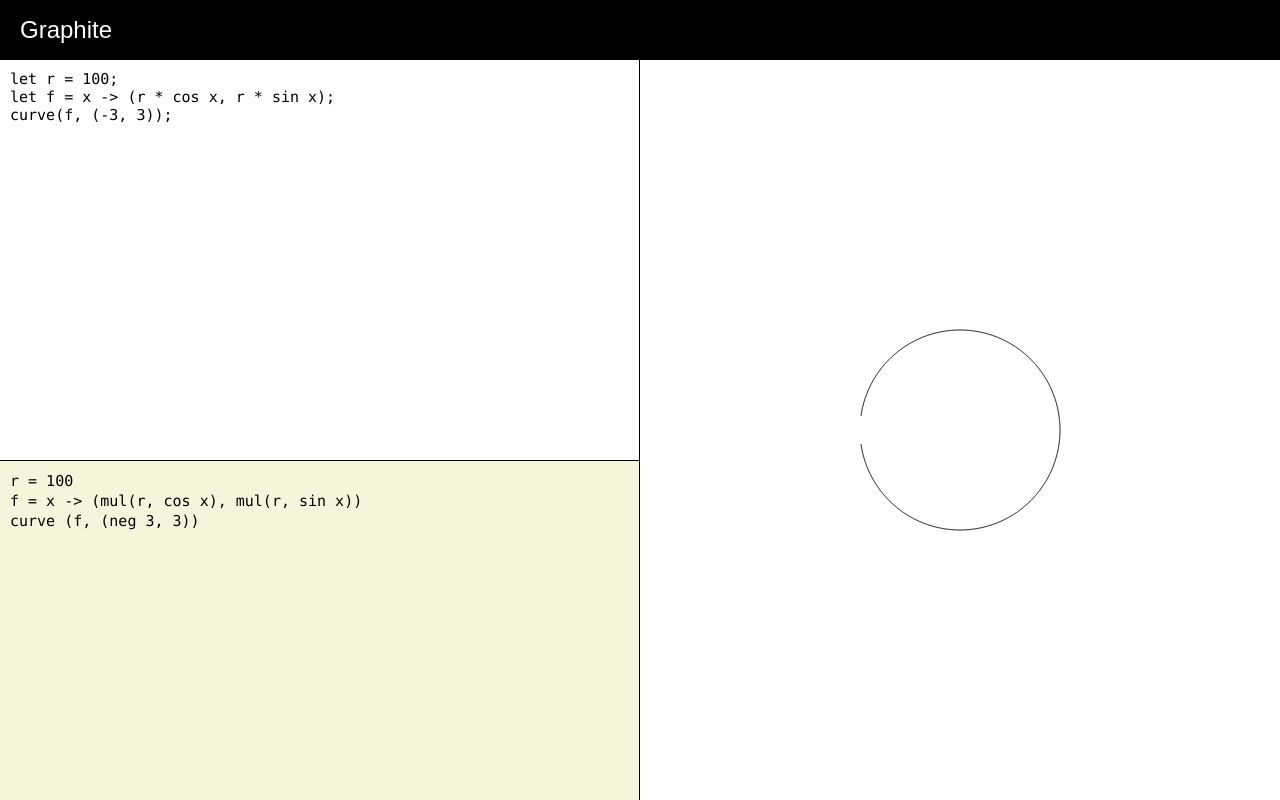
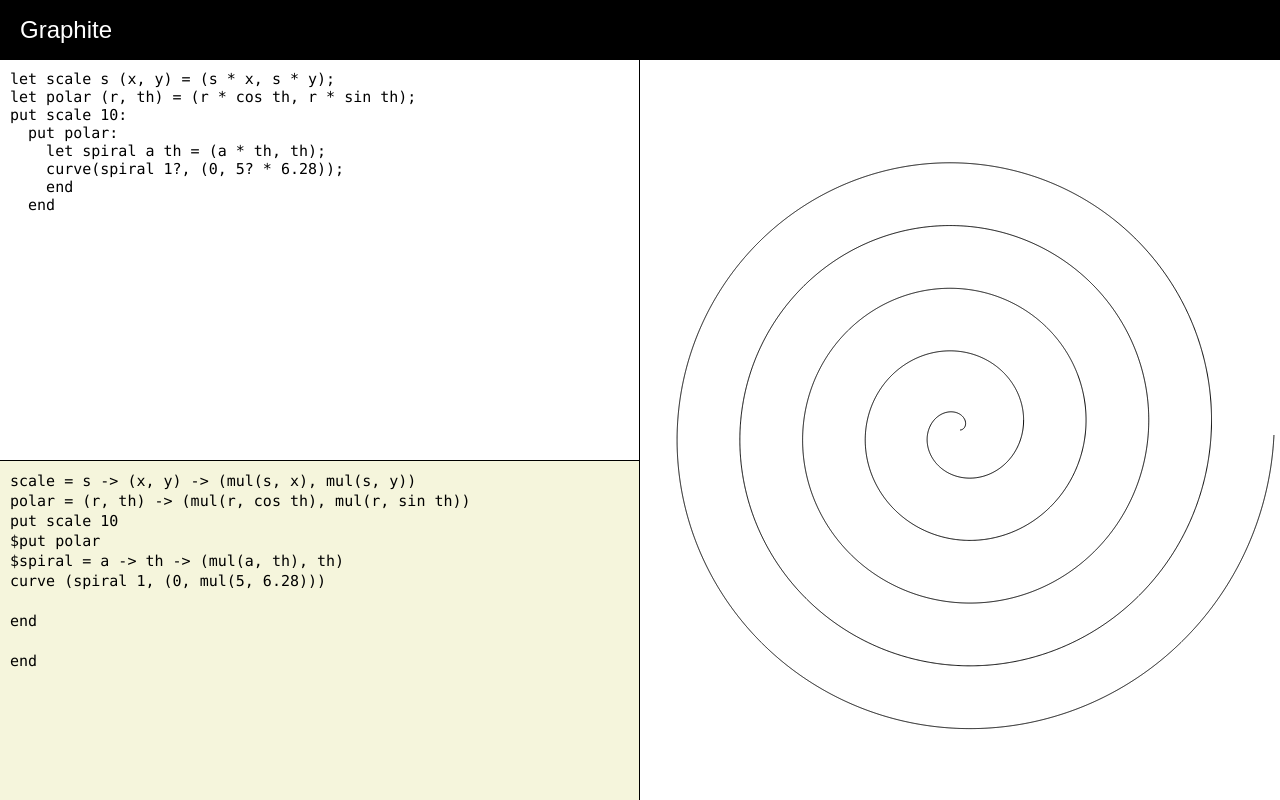
Before and after one commit to season1618/graphite, a React (Vite) app: page / in a window 1280 px wide. Built offline with nearby package versions, Linux system fonts and the light colour scheme.

Commit message:
初期コードを変更

```diff
--- a/src/App.tsx
+++ b/src/App.tsx
@@ -12,7 +12,16 @@ function App() {
   const [borderX, setBorderX] = useState<number>(window.innerWidth / 2);
   const width = 5;
 
-  const [code, setCode] = useState('let r = 100;\nlet f = x -> (r * cos x, r * sin x);\ncurve(f, (-3, 3));');
+  const [code, setCode] = useState(
+`let scale s (x, y) = (s * x, s * y);
+let polar (r, th) = (r * cos th, r * sin th);
+put scale 10:
+  put polar:
+    let spiral a th = (a * th, th);
+    curve(spiral 1?, (0, 5? * 6.28));
+    end
+  end
+`);
   const [msg, setMsg] = useState('');
   const [tokens, setTokens] = useState<Token[]>([]);
   const [prog, setProg] = useState<Prog>([]);
```
